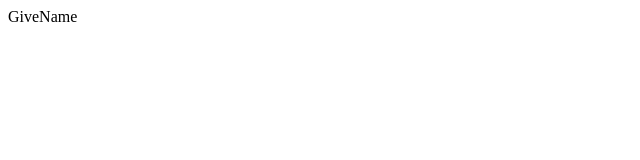
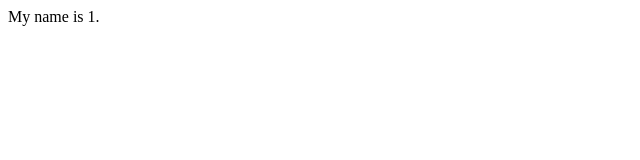
Before and after one commit to ShahzaibSE/nextjs13-first-app, a Next.js app: page /blog/1 in a window 1280 px wide. Shown: the top 160 px of the page, without its empty margins (0-640 px from the left). Built offline with nearby package versions, Linux system fonts and the light colour scheme.

Commit message:
[FEAT] - Implemented 'Dyanmic Segments' successfully

```diff
--- a/app/blog/[name]/page.tsx
+++ b/app/blog/[name]/page.tsx
@@ -1,13 +1,7 @@
-"use client";
-
-import React from "react";
-
 export default function GiveName({
   params,
-  searchParams,
 }: {
   params: { name: string };
-  searchParams: { id: string };
 }) {
-  return <div>GiveName</div>;
+  return <div>My name is {params.name}.</div>;
 }
```
